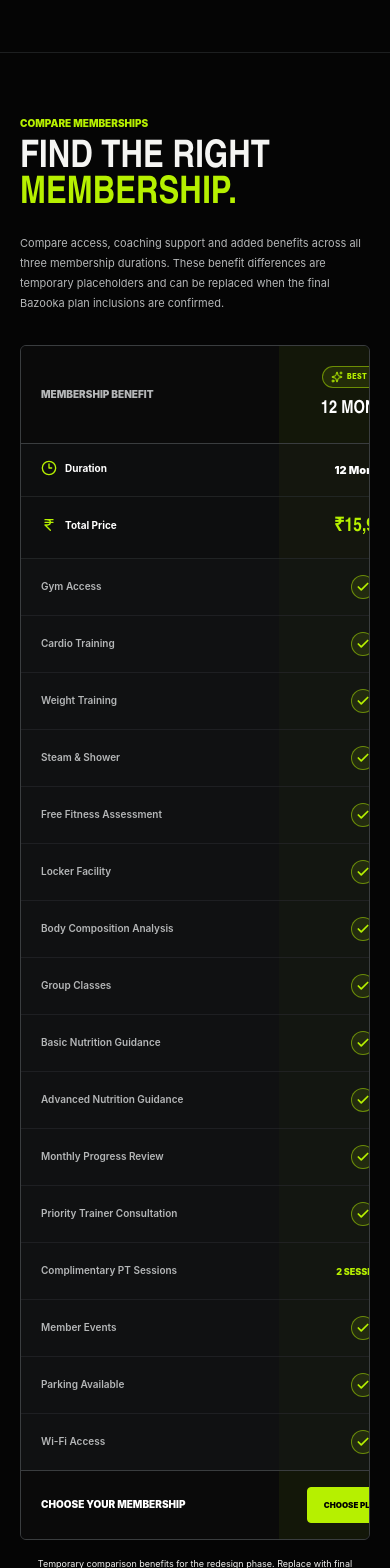
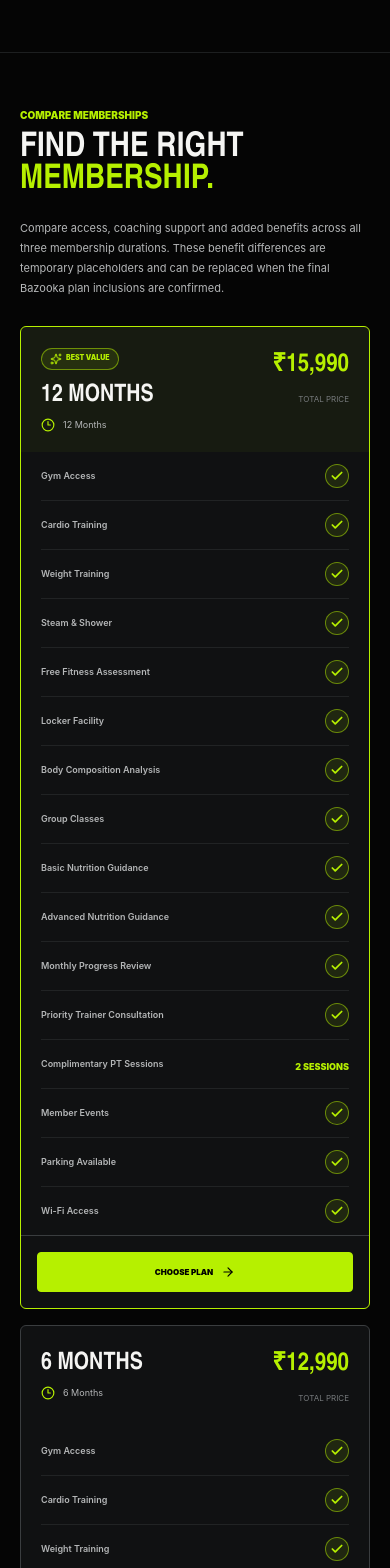
Before and after one commit to Shahzadkhanks19/bazooka-fitness, a Next.js app: page /memberships in a window 390 px wide. Shown: the part 2180-3748 px from the top of the page. Built offline with nearby package versions, Linux system fonts and the light colour scheme.

Commit message:
fix: make plan comparison fully mobile responsive

```diff
--- a/components/memberships/plan-comparison-section.tsx
+++ b/components/memberships/plan-comparison-section.tsx
@@ -31,101 +31,66 @@ const comparisonRows = [
 ] as const;
 
 function ValueCell({ value }: { value: boolean | string }) {
-  if (typeof value === "string") {
-    return <span className="text-[9px] font-black uppercase text-bazooka-lime">{value}</span>;
-  }
-
-  if (value) {
-    return (
-      <span className="mx-auto grid size-6 place-items-center rounded-full border border-bazooka-lime/50 bg-bazooka-lime/10 text-bazooka-lime">
-        <Check className="size-3.5 stroke-[3]" />
-      </span>
-    );
-  }
-
-  return (
-    <span className="mx-auto grid size-6 place-items-center rounded-full border border-bazooka-border-strong bg-black/20 text-bazooka-text-muted">
-      <Minus className="size-3.5" />
-    </span>
-  );
+  if (typeof value === "string") return <span className="text-[9px] font-black uppercase text-bazooka-lime">{value}</span>;
+  if (value) return <span className="mx-auto grid size-6 place-items-center rounded-full border border-bazooka-lime/50 bg-bazooka-lime/10 text-bazooka-lime"><Check className="size-3.5 stroke-[3]" /></span>;
+  return <span className="mx-auto grid size-6 place-items-center rounded-full border border-bazooka-border-strong bg-black/20 text-bazooka-muted"><Minus className="size-3.5" /></span>;
 }
 
 export default function PlanComparisonSection() {
   return (
-    <section className="border-b border-bazooka-border/70 bg-bazooka-black py-14 md:py-16">
+    <section className="border-b border-bazooka-border/70 bg-bazooka-black py-12 md:py-16">
       <div className={shell}>
         <motion.div {...reveal} className="grid gap-5 lg:grid-cols-[360px_1fr] lg:items-end">
           <div>
             <span className="text-[10px] font-black uppercase text-bazooka-lime">Compare Memberships</span>
-            <h2 className="font-display mt-2 text-[38px] font-black uppercase leading-[.95] sm:text-[46px]">
-              Find The Right
-              <br />
-              <span className="text-bazooka-lime">Membership.</span>
-            </h2>
+            <h2 className="font-display mt-2 text-[34px] font-black uppercase leading-[.95] sm:text-[46px]">Find The Right<br /><span className="text-bazooka-lime">Membership.</span></h2>
           </div>
-          <p className="max-w-[560px] text-[11px] leading-5 text-bazooka-text-secondary lg:justify-self-end">
-            Compare access, coaching support and added benefits across all three membership durations. These benefit differences are temporary placeholders and can be replaced when the final Bazooka plan inclusions are confirmed.
-          </p>
+          <p className="max-w-[560px] text-[11px] leading-5 text-bazooka-text-secondary lg:justify-self-end">Compare access, coaching support and added benefits across all three membership durations. These benefit differences are temporary placeholders and can be replaced when the final Bazooka plan inclusions are confirmed.</p>
         </motion.div>
 
-        <motion.div {...reveal} className="mt-8 overflow-hidden rounded-[6px] border border-bazooka-border-strong bg-bazooka-surface">
+        <div className="mt-7 grid gap-4 md:hidden">
+          {plans.map((plan, planIndex) => (
+            <motion.article key={plan.name} {...reveal} className={`overflow-hidden rounded-[6px] border bg-bazooka-surface ${plan.bestValue ? "border-bazooka-lime" : "border-bazooka-border-strong"}`}>
+              <div className={`p-5 ${plan.bestValue ? "bg-bazooka-lime/[0.045]" : ""}`}>
+                <div className="flex flex-wrap items-start justify-between gap-3">
+                  <div>
+                    {plan.bestValue && <span className="mb-2 inline-flex items-center gap-1 rounded-full border border-bazooka-lime/50 bg-bazooka-lime/10 px-2 py-1 text-[7px] font-black uppercase text-bazooka-lime"><Sparkles className="size-3" /> Best Value</span>}
+                    <h3 className="font-display text-[24px] font-black uppercase">{plan.name}</h3>
+                    <p className="mt-1 flex items-center gap-2 text-[9px] text-bazooka-text-secondary"><Clock3 className="size-3.5 text-bazooka-lime" />{plan.duration}</p>
+                  </div>
+                  <div className="text-right"><span className="font-display block text-[25px] font-black text-bazooka-lime">{plan.price}</span><span className="text-[8px] uppercase text-bazooka-muted">Total Price</span></div>
+                </div>
+              </div>
+              <div className="divide-y divide-bazooka-border/70 px-5">
+                {comparisonRows.map((row) => (
+                  <div key={row.label} className="flex min-w-0 items-center justify-between gap-4 py-3">
+                    <span className="min-w-0 text-[9px] font-semibold leading-4 text-bazooka-text-secondary">{row.label}</span>
+                    <span className="shrink-0"><ValueCell value={row.values[planIndex]} /></span>
+                  </div>
+                ))}
+              </div>
+              <div className="border-t border-bazooka-border-strong p-4">
+                <Link href="/book-free-trial" className={`group inline-flex min-h-10 w-full items-center justify-center gap-2 rounded-[4px] border px-4 text-[8px] font-black uppercase transition ${plan.bestValue ? "border-bazooka-lime bg-bazooka-lime text-black hover:bg-bazooka-lime-hover" : "border-bazooka-border-strong text-white hover:border-bazooka-lime hover:text-bazooka-lime"}`}>Choose Plan <ArrowRight className="size-3.5" /></Link>
+              </div>
+            </motion.article>
+          ))}
+        </div>
+
+        <motion.div {...reveal} className="mt-8 hidden overflow-hidden rounded-[6px] border border-bazooka-border-strong bg-bazooka-surface md:block">
           <div className="overflow-x-auto">
             <table className="w-full min-w-[760px] border-collapse text-left">
-              <thead>
-                <tr className="border-b border-bazooka-border-strong bg-bazooka-soft-black">
-                  <th className="w-[34%] px-5 py-5 text-[10px] font-black uppercase text-bazooka-text-secondary">Membership Benefit</th>
-                  {plans.map((plan) => (
-                    <th key={plan.name} className={`relative px-5 py-5 text-center ${plan.bestValue ? "bg-bazooka-lime/[0.055]" : ""}`}>
-                      {plan.bestValue && (
-                        <span className="mb-2 inline-flex items-center gap-1 rounded-full border border-bazooka-lime/50 bg-bazooka-lime/10 px-2 py-1 text-[7px] font-black uppercase tracking-[.06em] text-bazooka-lime">
-                          <Sparkles className="size-3" /> Best Value
-                        </span>
-                      )}
-                      <strong className="font-display block text-[18px] font-black uppercase text-white">{plan.name}</strong>
-                    </th>
-                  ))}
-                </tr>
-              </thead>
+              <thead><tr className="border-b border-bazooka-border-strong bg-bazooka-soft-black"><th className="w-[34%] px-5 py-5 text-[10px] font-black uppercase text-bazooka-text-secondary">Membership Benefit</th>{plans.map((plan)=><th key={plan.name} className={`relative px-5 py-5 text-center ${plan.bestValue?"bg-bazooka-lime/[0.055]":""}`}>{plan.bestValue&&<span className="mb-2 inline-flex items-center gap-1 rounded-full border border-bazooka-lime/50 bg-bazooka-lime/10 px-2 py-1 text-[7px] font-black uppercase text-bazooka-lime"><Sparkles className="size-3"/> Best Value</span>}<strong className="font-display block text-[18px] font-black uppercase text-white">{plan.name}</strong></th>)}</tr></thead>
               <tbody>
-                <tr className="border-b border-bazooka-border/70 bg-black/15">
-                  <td className="px-5 py-4 text-[10px] font-bold text-white"><span className="inline-flex items-center gap-2"><Clock3 className="size-4 text-bazooka-lime" /> Duration</span></td>
-                  {plans.map((plan) => <td key={plan.name} className={`px-5 py-4 text-center text-[11px] font-black text-white ${plan.bestValue ? "bg-bazooka-lime/[0.035]" : ""}`}>{plan.duration}</td>)}
-                </tr>
-                <tr className="border-b border-bazooka-border/70 bg-black/15">
-                  <td className="px-5 py-4 text-[10px] font-bold text-white"><span className="inline-flex items-center gap-2"><IndianRupee className="size-4 text-bazooka-lime" /> Total Price</span></td>
-                  {plans.map((plan) => <td key={plan.name} className={`font-display px-5 py-4 text-center text-[19px] font-black text-bazooka-lime ${plan.bestValue ? "bg-bazooka-lime/[0.035]" : ""}`}>{plan.price}</td>)}
-                </tr>
-                {comparisonRows.map((row, index) => (
-                  <tr key={row.label} className={index < comparisonRows.length - 1 ? "border-b border-bazooka-border/60" : ""}>
-                    <td className="px-5 py-4 text-[10px] font-semibold text-bazooka-text-secondary">{row.label}</td>
-                    {plans.map((plan, planIndex) => (
-                      <td key={plan.name} className={`px-5 py-4 text-center ${plan.bestValue ? "bg-bazooka-lime/[0.025]" : ""}`}>
-                        <ValueCell value={row.values[planIndex]} />
-                      </td>
-                    ))}
-                  </tr>
-                ))}
-                <tr className="border-t border-bazooka-border-strong bg-bazooka-soft-black">
-                  <td className="px-5 py-5 text-[10px] font-black uppercase text-white">Choose Your Membership</td>
-                  {plans.map((plan) => (
-                    <td key={plan.name} className={`px-4 py-4 text-center ${plan.bestValue ? "bg-bazooka-lime/[0.055]" : ""}`}>
-                      <Link
-                        href="/book-free-trial"
-                        className={`group inline-flex h-9 items-center justify-center gap-2 rounded-[4px] border px-4 text-[8px] font-black uppercase transition-all duration-300 ${plan.bestValue ? "border-bazooka-lime bg-bazooka-lime text-black hover:bg-bazooka-lime-hover" : "border-bazooka-border-strong text-white hover:border-bazooka-lime hover:text-bazooka-lime"}`}
-                      >
-                        Choose Plan <ArrowRight className="size-3 transition-transform group-hover:translate-x-1" />
-                      </Link>
-                    </td>
-                  ))}
-                </tr>
+                <tr className="border-b border-bazooka-border/70 bg-black/15"><td className="px-5 py-4 text-[10px] font-bold text-white"><span className="inline-flex items-center gap-2"><Clock3 className="size-4 text-bazooka-lime"/> Duration</span></td>{plans.map((plan)=><td key={plan.name} className={`px-5 py-4 text-center text-[11px] font-black text-white ${plan.bestValue?"bg-bazooka-lime/[0.035]":""}`}>{plan.duration}</td>)}</tr>
+                <tr className="border-b border-bazooka-border/70 bg-black/15"><td className="px-5 py-4 text-[10px] font-bold text-white"><span className="inline-flex items-center gap-2"><IndianRupee className="size-4 text-bazooka-lime"/> Total Price</span></td>{plans.map((plan)=><td key={plan.name} className={`font-display px-5 py-4 text-center text-[19px] font-black text-bazooka-lime ${plan.bestValue?"bg-bazooka-lime/[0.035]":""}`}>{plan.price}</td>)}</tr>
+                {comparisonRows.map((row,index)=><tr key={row.label} className={index<comparisonRows.length-1?"border-b border-bazooka-border/60":""}><td className="px-5 py-4 text-[10px] font-semibold text-bazooka-text-secondary">{row.label}</td>{plans.map((plan,planIndex)=><td key={plan.name} className={`px-5 py-4 text-center ${plan.bestValue?"bg-bazooka-lime/[0.025]":""}`}><ValueCell value={row.values[planIndex]}/></td>)}</tr>)}
+                <tr className="border-t border-bazooka-border-strong bg-bazooka-soft-black"><td className="px-5 py-5 text-[10px] font-black uppercase text-white">Choose Your Membership</td>{plans.map((plan)=><td key={plan.name} className={`px-4 py-4 text-center ${plan.bestValue?"bg-bazooka-lime/[0.055]":""}`}><Link href="/book-free-trial" className={`group inline-flex h-9 items-center justify-center gap-2 rounded-[4px] border px-4 text-[8px] font-black uppercase transition ${plan.bestValue?"border-bazooka-lime bg-bazooka-lime text-black hover:bg-bazooka-lime-hover":"border-bazooka-border-strong text-white hover:border-bazooka-lime hover:text-bazooka-lime"}`}>Choose Plan <ArrowRight className="size-3"/></Link></td>)}</tr>
               </tbody>
             </table>
           </div>
         </motion.div>
 
-        <p className="mt-4 text-center text-[9px] leading-4 text-bazooka-text-muted">
-          Temporary comparison benefits for the redesign phase. Replace with final Bazooka membership inclusions before launch.
-        </p>
+        <p className="mt-4 text-center text-[9px] leading-4 text-bazooka-muted">Temporary comparison benefits for the redesign phase. Replace with final Bazooka membership inclusions before launch.</p>
       </div>
     </section>
   );
```
